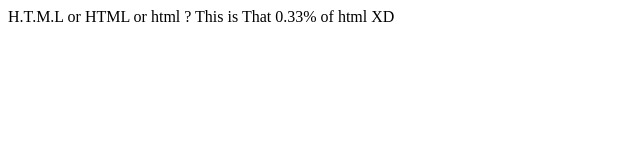
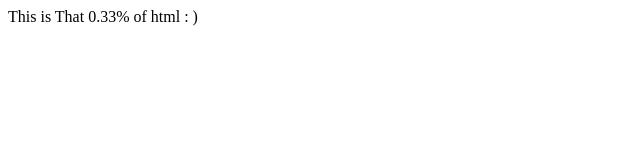
Before and after one commit to TebbaaX/TebbaaX, a plain HTML site: page index.html in a window 1280 px wide. Shown: the whole page, without its empty margins (0-640 px from the left). Drawn offline with Linux system fonts and the light colour scheme.

Commit message:
Update index.html

```diff
--- a/index.html
+++ b/index.html
@@ -1,4 +1,3 @@
 <!doctype html>
 <html lang="en-US">
-H.T.M.L or HTML or html ?
-This is That 0.33% of html XD
+This is That 0.33% of html : )
```
